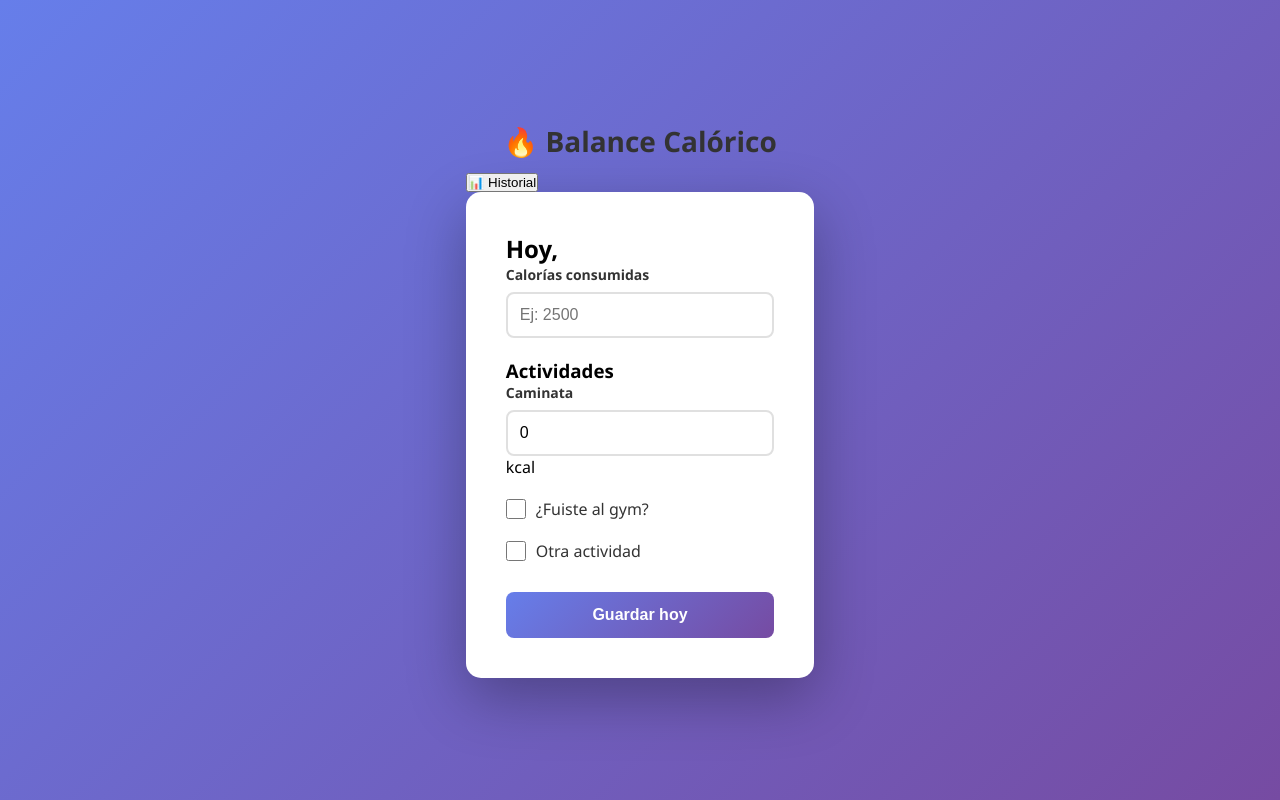
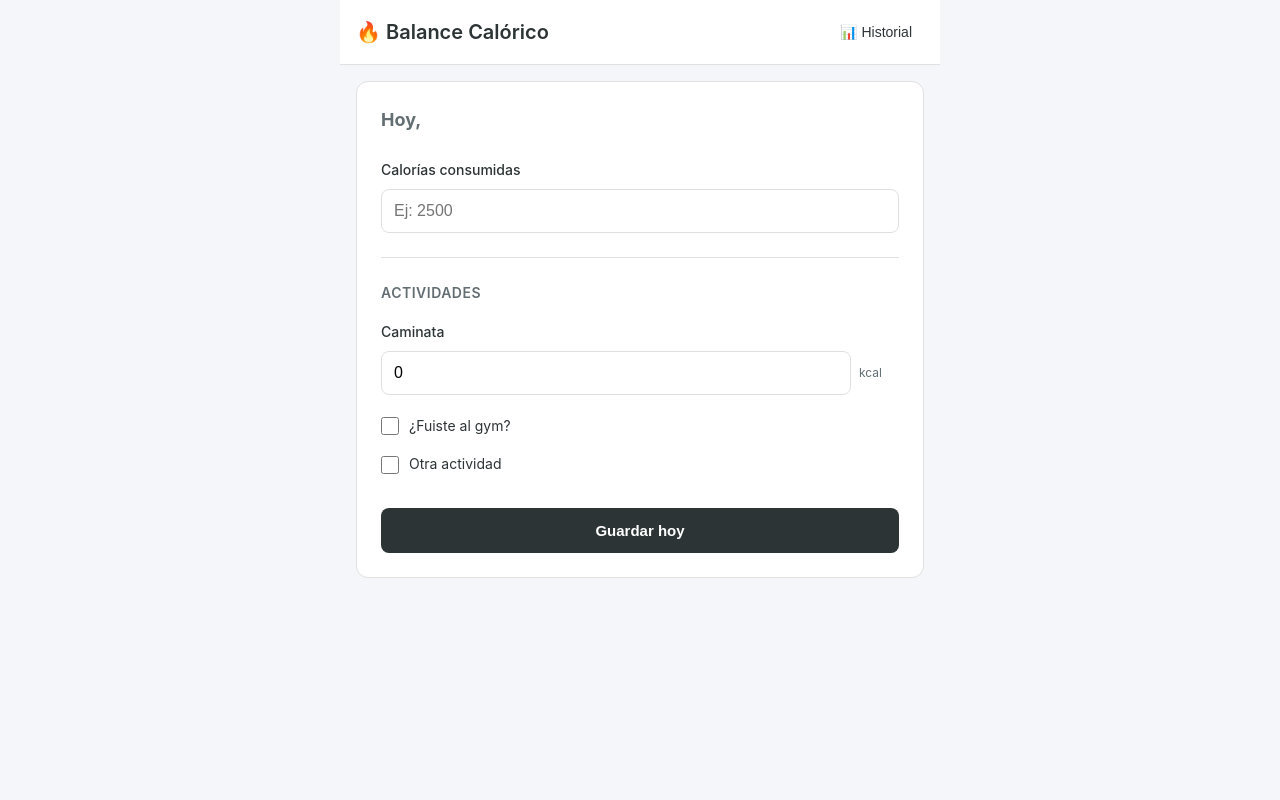
Before and after one commit to josafatprog/calculadoradecalorias, a Flask app: page / in a window 1280 px wide. Run offline with Flask 3, Linux system fonts and the light colour scheme.

Commit message:
Add modern minimalist CSS design

```diff
--- a/static/style.css
+++ b/static/style.css
@@ -4,52 +4,93 @@
     box-sizing: border-box;
 }
 
+:root {
+    --primary: #2d3436;
+    --secondary: #636e72;
+    --light: #f5f6fa;
+    --card-bg: #ffffff;
+    --border: #e0e0e0;
+    --deficit: #d63031;
+    --superavit: #00b894;
+    --mantenimiento: #f39c12;
+    --gym: #74b9ff;
+}
+
 body {
-    font-family: 'Segoe UI', Tahoma, Geneva, Verdana, sans-serif;
-    background: linear-gradient(135deg, #667eea 0%, #764ba2 100%);
+    font-family: -apple-system, BlinkMacSystemFont, 'Segoe UI', Roboto, Oxygen, Ubuntu, Cantarell, sans-serif;
+    background-color: var(--light);
+    color: var(--primary);
+    line-height: 1.6;
+}
+
+.app {
+    max-width: 600px;
+    margin: 0 auto;
     min-height: 100vh;
     display: flex;
-    align-items: center;
-    justify-content: center;
-    padding: 20px;
+    flex-direction: column;
 }
 
+/* HEADER */
+.header {
+    background: var(--card-bg);
+    border-bottom: 1px solid var(--border);
+    padding: 16px;
+    position: sticky;
+    top: 0;
+    z-index: 100;
+}
+
+.header-content {
+    max-width: 600px;
+    margin: 0 auto;
+    display: flex;
+    justify-content: space-between;
+    align-items: center;
+}
+
+.logo {
+    font-size: 20px;
+    font-weight: 600;
+}
+
+.btn-historial {
+    background: none;
+    border: none;
+    color: var(--primary);
+    cursor: pointer;
+    font-size: 14px;
+    padding: 8px 12px;
+    border-radius: 6px;
+    transition: background 0.2s;
+}
+
+.btn-historial:hover {
+    background: var(--light);
+}
+
+/* MAIN CONTENT */
 .container {
+    flex: 1;
+    padding: 16px;
+    max-width: 600px;
+    margin: 0 auto;
     width: 100%;
-    max-width: 500px;
 }
 
 .card {
-    background: white;
-    border-radius: 15px;
-    box-shadow: 0 20px 60px rgba(0, 0, 0, 0.3);
-    padding: 40px;
-    animation: slideIn 0.5s ease-out;
+    background: var(--card-bg);
+    border-radius: 12px;
+    padding: 24px;
+    margin-bottom: 16px;
+    border: 1px solid var(--border);
 }
 
-@keyframes slideIn {
-    from {
-        opacity: 0;
-        transform: translateY(20px);
-    }
-    to {
-        opacity: 1;
-        transform: translateY(0);
-    }
-}
-
-h1 {
-    color: #333;
-    text-align: center;
-    margin-bottom: 10px;
-    font-size: 28px;
-}
-
-.subtitle {
-    text-align: center;
-    color: #666;
-    margin-bottom: 30px;
-    font-size: 14px;
+/* INPUT SECTION */
+.input-section h2 {
+    font-size: 18px;
+    margin-bottom: 24px;
+    color: var(--secondary);
 }
 
 .input-group {
@@ -58,144 +99,430 @@ h1 {
 
 .input-group label {
     display: block;
+    font-size: 14px;
+    font-weight: 500;
     margin-bottom: 8px;
-    color: #333;
-    font-weight: 600;
-    font-size: 14px;
+    color: var(--primary);
 }
 
-.input-group input[type="number"],
-.input-group input[type="text"] {
+.input-group input {
     width: 100%;
     padding: 12px;
-    border: 2px solid #e0e0e0;
+    border: 1px solid var(--border);
     border-radius: 8px;
     font-size: 16px;
-    transition: border-color 0.3s;
+    transition: border-color 0.2s;
 }
 
-.input-group input[type="number"]:focus,
-.input-group input[type="text"]:focus {
+.input-group input:focus {
     outline: none;
-    border-color: #667eea;
+    border-color: var(--primary);
+}
+
+.input-with-unit {
+    display: flex;
+    align-items: center;
+    gap: 8px;
+}
+
+.input-with-unit input {
+    flex: 1;
+}
+
+.unit {
+    font-size: 12px;
+    color: var(--secondary);
+    min-width: 40px;
+}
+
+.divider {
+    height: 1px;
+    background: var(--border);
+    margin: 24px 0;
+}
+
+.section-title {
+    font-size: 14px;
+    font-weight: 600;
+    text-transform: uppercase;
+    color: var(--secondary);
+    margin-bottom: 16px;
+    letter-spacing: 0.5px;
 }
 
 .checkbox-group {
-    margin-bottom: 20px;
+    margin-bottom: 16px;
 }
 
 .checkbox-group label {
     display: flex;
     align-items: center;
-    color: #333;
-    font-weight: 500;
     cursor: pointer;
+    font-size: 14px;
+    color: var(--primary);
 }
 
 .checkbox-group input[type="checkbox"] {
-    width: 20px;
-    height: 20px;
+    width: 18px;
+    height: 18px;
     margin-right: 10px;
     cursor: pointer;
-    accent-color: #667eea;
+    accent-color: var(--primary);
 }
 
 .hidden {
     display: none !important;
 }
 
-.btn-calcular {
+/* BUTTONS */
+.btn-calcular,
+.btn-eliminar {
     width: 100%;
     padding: 14px;
-    background: linear-gradient(135deg, #667eea 0%, #764ba2 100%);
-    color: white;
     border: none;
     border-radius: 8px;
-    font-size: 16px;
+    font-size: 15px;
     font-weight: 600;
     cursor: pointer;
-    transition: transform 0.2s, box-shadow 0.2s;
-    margin-top: 10px;
+    transition: all 0.2s;
+    margin-top: 16px;
+}
+
+.btn-calcular {
+    background: var(--primary);
+    color: white;
 }
 
 .btn-calcular:hover {
-    transform: translateY(-2px);
-    box-shadow: 0 10px 20px rgba(102, 126, 234, 0.3);
+    opacity: 0.9;
 }
 
 .btn-calcular:active {
-    transform: translateY(0);
+    transform: scale(0.98);
 }
 
-.resultado {
-    margin-top: 30px;
-    padding: 25px;
-    background: #f5f5f5;
-    border-radius: 10px;
-    border-left: 5px solid #667eea;
+.btn-eliminar {
+    background: var(--light);
+    color: var(--deficit);
+    border: 1px solid var(--border);
+    font-size: 14px;
 }
 
-.resultado h2 {
-    color: #333;
-    margin-bottom: 20px;
+.btn-eliminar:hover {
+    background: #ffe5e5;
+}
+
+/* RESULTADO SECTION */
+.resultado {
+    display: flex;
+    flex-direction: column;
+    gap: 20px;
+}
+
+.resultado-header {
+    display: flex;
+    justify-content: space-between;
+    align-items: center;
+}
+
+.resultado-header h2 {
+    font-size: 18px;
+}
+
+.resultado-badge {
+    font-size: 12px;
+    padding: 4px 12px;
+    border-radius: 20px;
+    background: var(--light);
+    color: var(--secondary);
+}
+
+.balance-box {
+    background: linear-gradient(135deg, #f5f6fa 0%, #e8eaf6 100%);
+    border-radius: 12px;
+    padding: 24px;
     text-align: center;
 }
 
-.resultado-content {
+.balance-value {
+    display: block;
+    font-size: 32px;
+    font-weight: 700;
+    margin-bottom: 8px;
+}
+
+.balance-value.deficit {
+    color: var(--deficit);
+}
+
+.balance-value.superavit {
+    color: var(--superavit);
+}
+
+.balance-value.mantenimiento {
+    color: var(--mantenimiento);
+}
+
+.balance-label {
+    display: block;
+    font-size: 14px;
+    color: var(--secondary);
+}
+
+.resultado-grid {
+    display: grid;
+    grid-template-columns: 1fr 1fr;
+    gap: 16px;
+}
+
+.stat-item {
+    background: var(--light);
+    padding: 16px;
+    border-radius: 8px;
+    text-align: center;
+}
+
+.stat-label {
+    display: block;
+    font-size: 12px;
+    color: var(--secondary);
+    text-transform: uppercase;
+    margin-bottom: 8px;
+}
+
+.stat-value {
+    display: block;
+    font-size: 20px;
+    font-weight: 700;
+    color: var(--primary);
+}
+
+/* ACTIVIDADES DESGLOSE */
+.actividades-desglose h4 {
+    font-size: 13px;
+    font-weight: 600;
+    text-transform: uppercase;
+    color: var(--secondary);
+    margin-bottom: 12px;
+}
+
+.actividades-list {
     display: flex;
     flex-direction: column;
-    gap: 15px;
+    gap: 8px;
 }
 
-.stat {
+.actividad-item {
     display: flex;
     justify-content: space-between;
     align-items: center;
-    padding: 12px 0;
-    border-bottom: 1px solid #ddd;
+    font-size: 13px;
+    padding: 8px 0;
+    border-bottom: 1px solid var(--border);
 }
 
-.stat:last-child {
+.actividad-item:last-child {
     border-bottom: none;
 }
 
-.stat .label {
-    color: #666;
-    font-weight: 500;
+.actividad-name {
+    color: var(--secondary);
 }
 
-.stat .value {
-    color: #667eea;
-    font-weight: 700;
-    font-size: 18px;
+.actividad-value {
+    color: var(--primary);
+    font-weight: 600;
 }
 
-.stat.balance .value {
-    font-size: 20px;
+/* HISTORIAL PAGE */
+.historial-page {
+    padding-top: 0;
 }
 
-.stat.balance.deficit .value {
-    color: #e74c3c;
+.historial-header {
+    display: flex;
+    align-items: center;
+    gap: 12px;
+    margin-bottom: 24px;
+    padding-bottom: 16px;
+    border-bottom: 1px solid var(--border);
 }
 
-.stat.balance.superavit .value {
-    color: #27ae60;
+.btn-volver {
+    background: none;
+    border: none;
+    font-size: 18px;
+    cursor: pointer;
+    color: var(--primary);
 }
 
-.stat.balance.mantenimiento .value {
-    color: #f39c12;
+.historial-header h1 {
+    font-size: 24px;
+    flex: 1;
 }
 
+/* ESTADÍSTICAS */
+.estadisticas-section {
+    margin-bottom: 24px;
+}
+
+.chart-container {
+    margin: 24px 0;
+    position: relative;
+    height: 300px;
+}
+
+.stats-grid {
+    display: grid;
+    grid-template-columns: repeat(3, 1fr);
+    gap: 12px;
+    margin-top: 20px;
+}
+
+.stat-card {
+    background: var(--light);
+    padding: 16px;
+    border-radius: 8px;
+    text-align: center;
+}
+
+.stat-number {
+    display: block;
+    font-size: 24px;
+    font-weight: 700;
+    color: var(--primary);
+    margin-bottom: 4px;
+}
+
+.stat-text {
+    display: block;
+    font-size: 11px;
+    color: var(--secondary);
+    text-transform: uppercase;
+}
+
+/* REGISTROS */
+.registros-section {
+    padding: 0;
+    border: none;
+    background: transparent;
+}
+
+.registros-section h2 {
+    padding: 24px 24px 16px;
+    font-size: 18px;
+    border-bottom: 1px solid var(--border);
+}
+
+.registros-list {
+    display: flex;
+    flex-direction: column;
+    gap: 12px;
+    padding: 16px 0;
+}
+
+.registro-card {
+    background: var(--card-bg);
+    border: 1px solid var(--border);
+    border-radius: 12px;
+    padding: 16px;
+    display: flex;
+    flex-direction: column;
+    gap: 12px;
+}
+
+.registro-header {
+    display: flex;
+    justify-content: space-between;
+    align-items: center;
+    font-size: 13px;
+}
+
+.registro-fecha {
+    color: var(--secondary);
+}
+
+.registro-badge {
+    font-size: 11px;
+    padding: 4px 10px;
+    border-radius: 20px;
+    font-weight: 600;
+}
+
+.registro-badge.deficit {
+    background: #ffe5e5;
+    color: var(--deficit);
+}
+
+.registro-badge.superavit {
+    background: #e8f9f3;
+    color: var(--superavit);
+}
+
+.registro-badge.mantenimiento {
+    background: #fff9e6;
+    color: var(--mantenimiento);
+}
+
+.registro-contenido {
+    display: grid;
+    grid-template-columns: 1fr 1fr;
+    gap: 12px;
+}
+
+.registro-stat {
+    text-align: center;
+    padding: 8px;
+    background: var(--light);
+    border-radius: 8px;
+}
+
+.registro-stat-label {
+    font-size: 11px;
+    color: var(--secondary);
+    text-transform: uppercase;
+}
+
+.registro-stat-value {
+    font-size: 16px;
+    font-weight: 700;
+    color: var(--primary);
+}
+
+.registro-delete {
+    align-self: flex-end;
+    background: none;
+    border: none;
+    color: var(--deficit);
+    cursor: pointer;
+    font-size: 12px;
+}
+
+/* RESPONSIVE */
 @media (max-width: 480px) {
     .card {
-        padding: 25px;
+        padding: 16px;
     }
 
-    h1 {
-        font-size: 24px;
+    .header-content {
+        flex-direction: column;
+        gap: 12px;
+        text-align: center;
     }
 
-    .input-group label {
-        font-size: 13px;
+    .logo {
+        font-size: 18px;
+    }
+
+    .stats-grid {
+        grid-template-columns: 1fr;
+    }
+
+    .balance-box {
+        padding: 16px;
+    }
+
+    .balance-value {
+        font-size: 28px;
     }
 }
```
